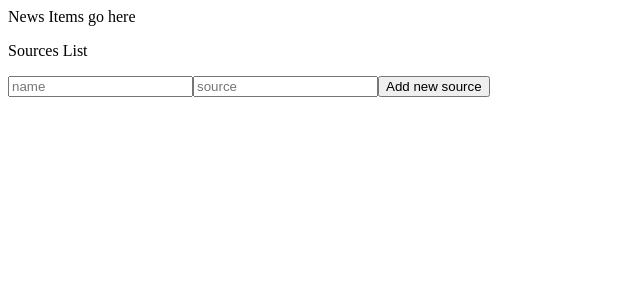
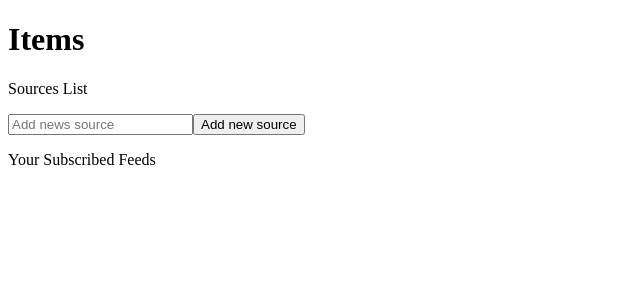
Before and after one commit to matthewtsinontas/rss-app, a React app: page / in a window 1280 px wide. Shown: the top 300 px of the page, without its empty margins (0-640 px from the left). Built offline with nearby package versions, Linux system fonts and the light colour scheme; the HTML template or start-up script is replaced by a standard one.

Commit message:
Removing the redundant name property for the sources list and wiring up the final bits for the search. ready to render the components

```diff
--- /dev/null
+++ b/src/components/ItemGroup.jsx
@@ -0,0 +1,12 @@
+import React from 'react';
+
+const ItemGroup = ({title, desc, link, items}) => (
+  <div>
+    <p>Title: {title}</p>
+    <p>Description: {desc}</p>
+    <p><a href={link}>Link to site</a></p>
+    <p>Number of items to view: {items.length}</p>
+  </div>
+);
+
+export default ItemGroup;
--- a/src/containers/NewsItems.jsx
+++ b/src/containers/NewsItems.jsx
@@ -1,11 +1,23 @@
 import React from 'react';
 import { connect } from 'react-redux';
+import ItemGroup from '../components/ItemGroup.jsx';
 
 class NewsItems extends React.Component {
 
   render() {
     return (
-      <div>News Items go here</div>
+      <div>
+        <h1>Items</h1>
+        {this.props.items.map(item =>
+          <ItemGroup
+            key={item.link}
+            title={item.title}
+            desc={item.description}
+            link={item.link}
+            items={item.items}
+          />
+        )}
+      </div>
     )
   }
 
--- a/src/containers/Sources.jsx
+++ b/src/containers/Sources.jsx
@@ -8,10 +8,7 @@ class Sources extends React.Component {
   constructor() {
     super();
     this.state = {
-      newSource: {
-        name: "",
-        source: ""
-      }
+      newSource: ""
     };
     this.addSource = this.addSource.bind(this);
     this.updateNewSource = this.updateNewSource.bind(this);
@@ -28,21 +25,20 @@ class Sources extends React.Component {
   }
 
   render() {
-    const newSource = this.state.newSource;
     return (
       <div>
         <p>Sources List</p>
         <form onSubmit={this.addSource}>
-          <input type="text" value={newSource.name} onChange={this.updateNewSource.bind(this, "name")} placeholder="name"/>
-          <input type="text" value={newSource.source} onChange={this.updateNewSource.bind(this, "source")} placeholder="source"/>
+          <input type="text" value={this.state.newSource} onChange={this.updateNewSource} placeholder="Add news source"/>
           <button type="submit">Add new source</button>
         </form>
         {this.props.error ? (
           <p>There was an error with that source, please try again...</p>
         ) : null}
-        {/*this.props.sources.map((source, i) => (
-          <SourceListItem key={source} source={source.name} deleteItem={e => {this.props.deleteItem(i)}}/>
-        ))*/}
+        <p>Your Subscribed Feeds</p>
+        {this.props.sources.map((source, i) => (
+          <SourceListItem key={source} source={source} deleteItem={e => {this.props.deleteItem(i)}}/>
+        ))}
       </div>
     )
   }
@@ -50,12 +46,11 @@ class Sources extends React.Component {
   addSource(e) {
     e.preventDefault();
     this.props.addSource(this.state.newSource);
-    this.setState({newSource: {name: "", source: ""}});
+    this.setState({newSource: ""});
   }
 
-  updateNewSource(key, e) {
-    let newSource = {...this.state.newSource, [key]: e.target.value};
-    this.setState({newSource})
+  updateNewSource(e) {
+    this.setState({newSource: e.target.value});
   }
 
   getNews() {
--- a/src/redux/actions/sources.js
+++ b/src/redux/actions/sources.js
@@ -1,5 +1,5 @@
 import axios from 'axios';
-import { parseRss,checkSourceListForSource } from '../../helpers/rss';
+import { parseRss } from '../../helpers/rss';
 
 export const FETCHING_SOURCE = 'FETCHING_SOURCE';
 export const DELETE_SOURCE = 'DELETE_SOURCE';
@@ -7,15 +7,15 @@ export const ADD_SOURCE_SUCCESS = 'ADD_SOURCE_SUCCESS';
 export const ADD_SOURCE_FAILURE = 'ADD_SOURCE_FAILURE';
 export const REFRESHED_MULTIPLE_SOURCES = 'REFRESHED_MULTIPLE_SOURCES';
 
-export function addSource(sourceObj) {
+export function addSource(source) {
   return (dispatch, getState) => {
-    if (checkSourceListForSource(getState().sources.sourcesList, sourceObj.source)) {
+    if (getState().sources.sourcesList.includes(source)) {
       return;
     }
     dispatch({type: FETCHING_SOURCE});
-    axios.post('/get-feed', {source: sourceObj.source}).then(res => {
+    axios.post('/get-feed', {source}).then(res => {
       const rss = parseRss(res.data.rss);
-      dispatch({type: ADD_SOURCE_SUCCESS, rss, sourceObj});
+      dispatch({type: ADD_SOURCE_SUCCESS, rss, source});
     }).catch(err => {
       dispatch({type: ADD_SOURCE_FAILURE});
     });
@@ -30,12 +30,11 @@ export function fetchSources(sources = []) {
   return dispatch => {
     dispatch({type: FETCHING_SOURCE});
     axios.post('/get-multiple-feeds', {sources}).then(res => {
-      const items = res.data.map(sourceObj => {
-        return {name: sourceObj.name, items: parseRss(sourceObj.rss.rss)}
+      const items = res.data.map(resData => {
+        return parseRss(resData.rss);
       })
       dispatch({type: REFRESHED_MULTIPLE_SOURCES, items});
     }).catch(err => {
-      console.log(err);
       dispatch({type: ADD_SOURCE_FAILURE});
     });
   }
--- a/src/redux/reducers/items.js
+++ b/src/redux/reducers/items.js
@@ -7,11 +7,10 @@ const defaultState = {
 export default function(state = defaultState, action) {
   switch (action.type) {
     case ADD_SOURCE_SUCCESS:
-      var newItem = {name: action.sourceObj.name, items: action.rss.items};
-      return {...state, items: state.items.concat(newItem)};
+      var items = state.items.concat(action.rss);
+      return {...state, items};
     case REFRESHED_MULTIPLE_SOURCES:
       return {...state, items: action.items}
-      return state;
     default: return state;
   }
 }
--- a/src/redux/reducers/sources.js
+++ b/src/redux/reducers/sources.js
@@ -26,7 +26,7 @@ export default function (state = defaultState, action) {
 
     // Case if the adding of source is successful, add it into the list
     case ADD_SOURCE_SUCCESS:
-      const newSource = action.sourceObj;
+      const newSource = action.source;
       let sourcesList = state.sourcesList.slice();
       sourcesList.push(newSource);
       return {...state, sourcesList, error: false, loading: false};
```
Also changed, not shown: 1 other file (tests, documents, lock files or other folders).
